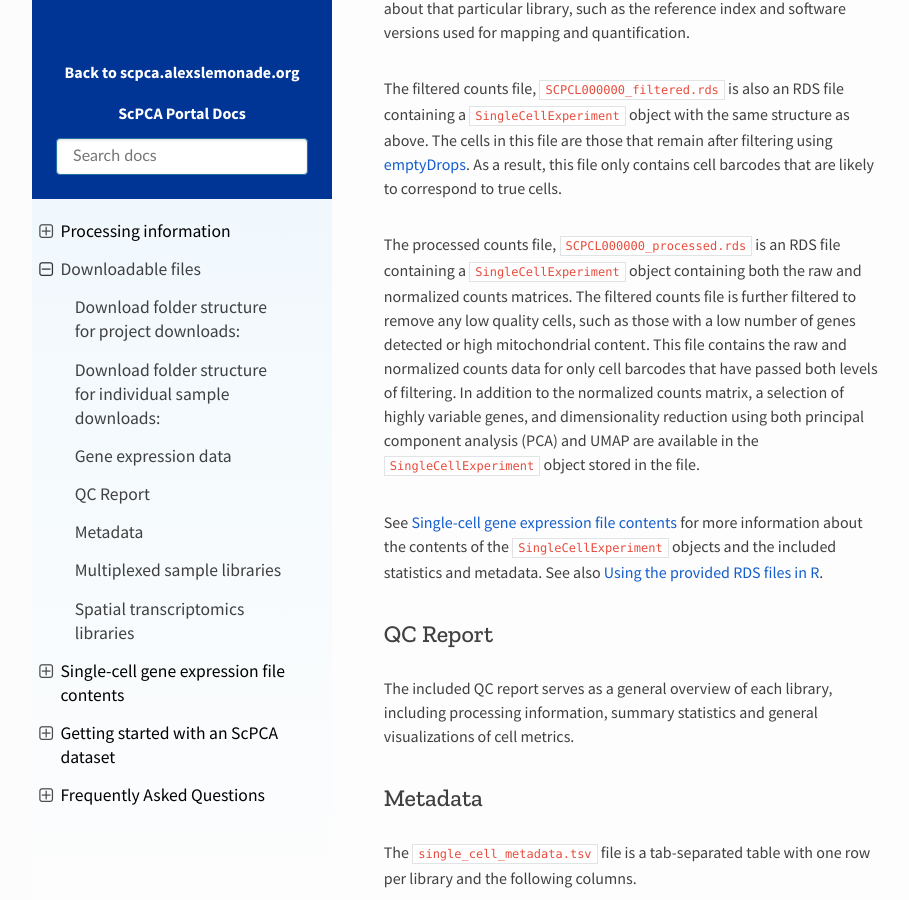
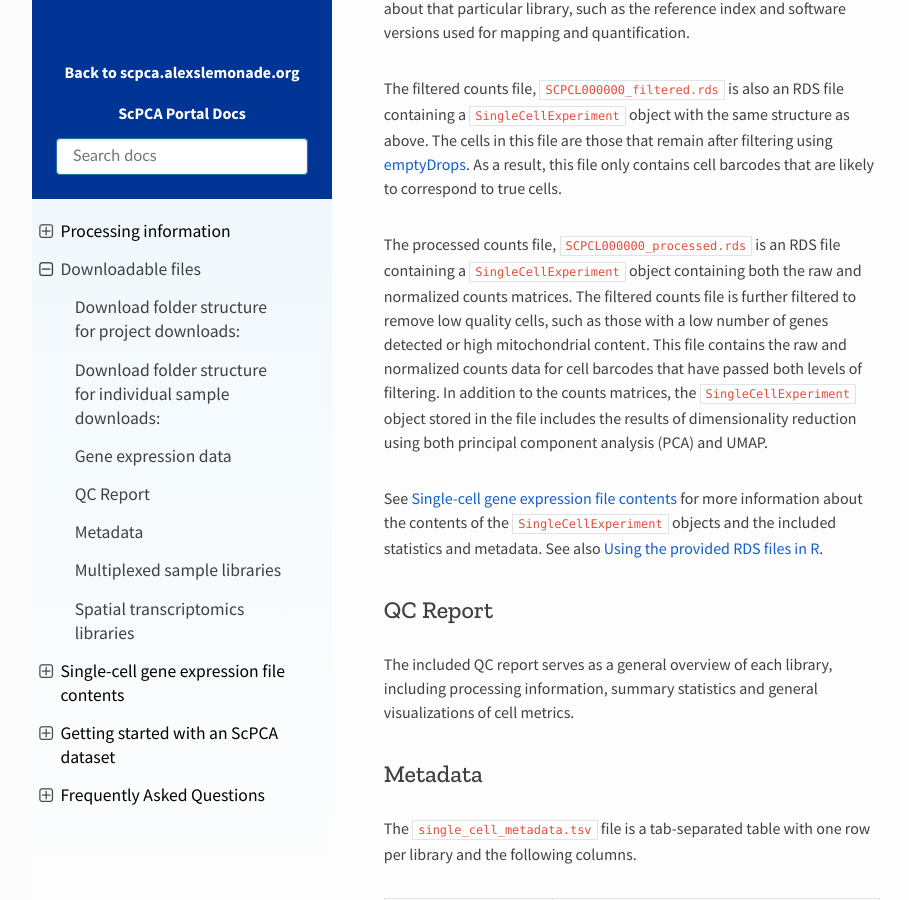
Before and after one commit to DongzeHE/scpca-docs, a Sphinx documentation site: the page built from docs/download_files.md, in a window 1280 px wide and 900 px high, scrolled down 2958 px. Shown: the whole window, without its empty margins (158-1067 px from the left). Built offline with Sphinx 7.4.7 and the Read the Docs theme 2.0.0, drawn with Linux system fonts in a browser that asks for light colours.

Commit message:
Apply suggestions from code review
Co-authored-by: Joshua Shapiro <josh.shapiro@ccdatalab.org>

```diff
--- a/docs/download_files.md
+++ b/docs/download_files.md
@@ -48,9 +48,9 @@ The cells in this file are those that remain after filtering using {ref}`emptyDr
 As a result, this file only contains cell barcodes that are likely to correspond to true cells.
 
 The processed counts file, `SCPCL000000_processed.rds` is an RDS file containing a `SingleCellExperiment` object containing both the raw and normalized counts matrices.
-The filtered counts file is further filtered to remove any low quality cells, such as those with a low number of genes detected or high mitochondrial content.
-This file contains the raw and normalized counts data for only cell barcodes that have passed both levels of filtering.
-In addition to the normalized counts matrix, a selection of highly variable genes, and dimensionality reduction using both principal component analysis (PCA) and UMAP are available in the `SingleCellExperiment` object stored in the file.
+The filtered counts file is further filtered to remove low quality cells, such as those with a low number of genes detected or high mitochondrial content.
+This file contains the raw and normalized counts data for cell barcodes that have passed both levels of filtering.
+In addition to the counts matrices, the `SingleCellExperiment` object stored in the file includes the results of dimensionality reduction using both principal component analysis (PCA) and UMAP.
 
 See {ref}`Single-cell gene expression file contents <sce_file_contents:Single-cell gene expression file contents>` for more information about the contents of the `SingleCellExperiment` objects and the included statistics and metadata.
 See also {ref}`Using the provided RDS files in R <faq:how do i use the provided RDS files in r?>`.
```
